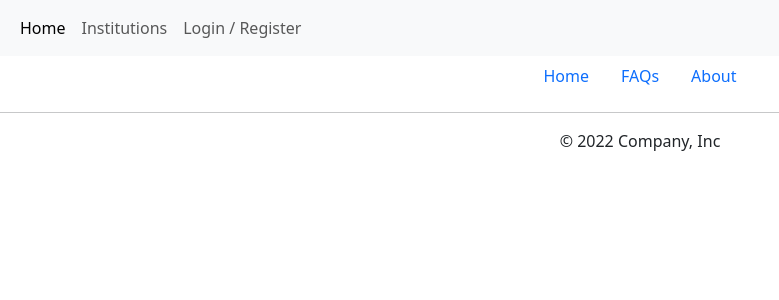
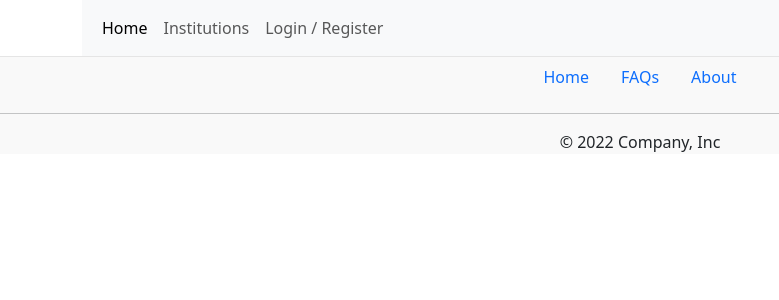
Before and after one commit to Akbermet1/electronic_queue, a Django app: template templates/base.html in a window 1280 px wide. Shown: the top 300 px of the page, without its empty margins (0-779 px from the left). Run offline with Django 4.2, Linux system fonts and the light colour scheme; the template is opened without the code that fills it, so the values that code supplies are empty.

Commit message:
base template: body's content is the container class

```diff
--- a/templates/base.html
+++ b/templates/base.html
@@ -6,7 +6,14 @@
     <title>Bootstrap demo</title>
     <link href="https://cdn.jsdelivr.net/npm/bootstrap@5.3.0-alpha1/dist/css/bootstrap.min.css" rel="stylesheet" integrity="sha384-GLhlTQ8iRABdZLl6O3oVMWSktQOp6b7In1Zl3/Jr59b6EGGoI1aFkw7cmDA6j6gD" crossorigin="anonymous">
   </head>
+  <style>
+      footer {
+          background-color: #f9f9f9;
+          border-top: .05rem solid #e5e5e5;
+      }
+  </style>
   <body>
+    <main class="container">
     <nav class="navbar navbar-expand-lg bg-body-tertiary">
         <div class="container-fluid">
             <!-- <button class="navbar-toggler" type="button" data-bs-toggle="collapse" data-bs-target="#navbarSupportedContent" aria-controls="navbarSupportedContent" aria-expanded="false" aria-label="Toggle navigation">
@@ -31,7 +38,9 @@
 
     {% endblock %}
 
+    </main>
     <!-- footer  -->
+    <footer class="blog-footer">
   <ul class="nav justify-content-center">
     <li class="nav-item">
       <a class="nav-link" href="#">Home</a>
@@ -45,5 +54,6 @@
   </ul>
   <hr>
   <p class="text-center text-mited">© 2022 Company, Inc</p>
+    </footer>
   </body>
 </html>
```
